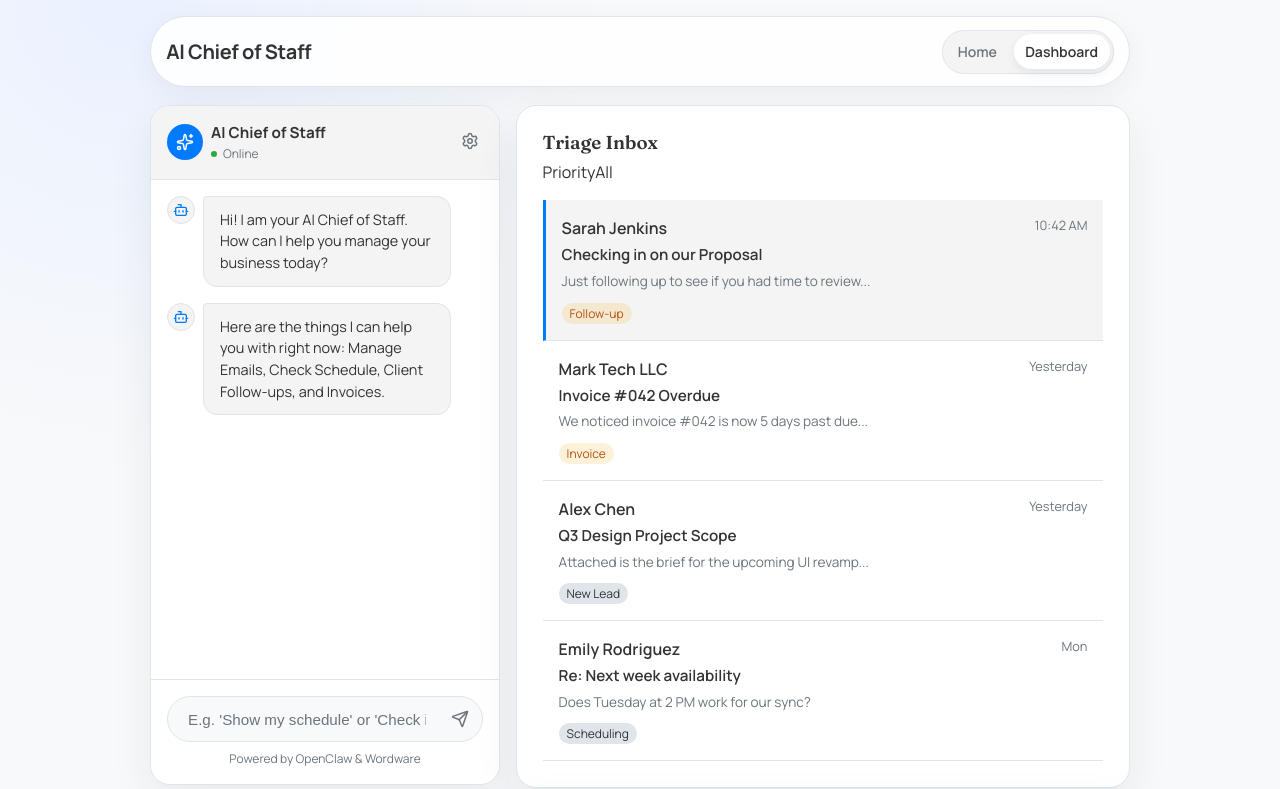
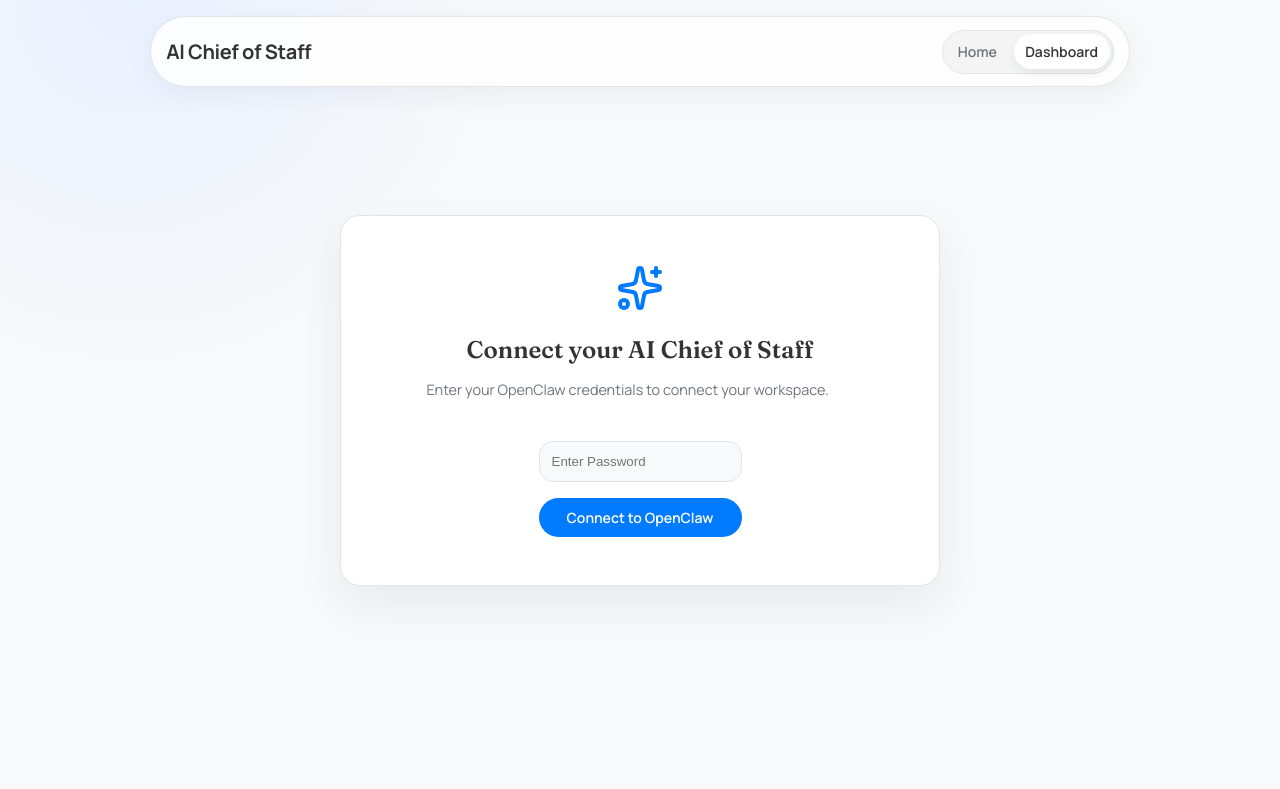
Before and after one commit to GeneralJerel/accessclaw, a React (Vite) app: page /dashboard in a window 1280 px wide. Shown: the top 789 px of the page. Built offline with nearby package versions, Linux system fonts and the light colour scheme.

Commit message:
Add Connect Chief of Staff banner to Dashboard

```diff
--- a/src/pages/Dashboard.jsx
+++ b/src/pages/Dashboard.jsx
@@ -117,6 +117,52 @@ function Dashboard() {
 
         }, 1500);
     };
+
+    // Connection State
+    const [isConnected, setIsConnected] = useState(false);
+    const [password, setPassword] = useState('');
+
+    const handleConnect = (e) => {
+        e.preventDefault();
+        // Just mock the connection for now
+        if (password) {
+            setIsConnected(true);
+        }
+    };
+
+    if (!isConnected) {
+        return (
+            <div className="container stack" style={{ margin: '8rem auto', maxWidth: '600px', textAlign: 'center' }}>
+                <div className="page stack" style={{ padding: '3rem 2rem' }}>
+                    <div style={{ color: 'var(--accent)', marginBottom: '1rem', display: 'flex', justifyContent: 'center' }}>
+                        <Sparkles size={48} />
+                    </div>
+                    <h2>Connect your AI Chief of Staff</h2>
+                    <p className="subtitle">Enter your OpenClaw credentials to connect your workspace.</p>
+
+                    <form onSubmit={handleConnect} style={{ display: 'flex', flexDirection: 'column', gap: '1rem', marginTop: '2rem', maxWidth: '300px', margin: '2rem auto 0' }}>
+                        <input
+                            type="password"
+                            placeholder="Enter Password"
+                            value={password}
+                            onChange={(e) => setPassword(e.target.value)}
+                            style={{
+                                padding: '0.75rem',
+                                borderRadius: 'var(--radius-md)',
+                                border: '1px solid var(--line)',
+                                background: 'var(--bg)',
+                                color: 'var(--text)'
+                            }}
+                            required
+                        />
+                        <button type="submit" className="btn btn-primary" style={{ width: '100%', justifyContent: 'center' }}>
+                            Connect to OpenClaw
+                        </button>
+                    </form>
+                </div>
+            </div>
+        );
+    }
 
     return (
         <div className="dashboard-split">
```
